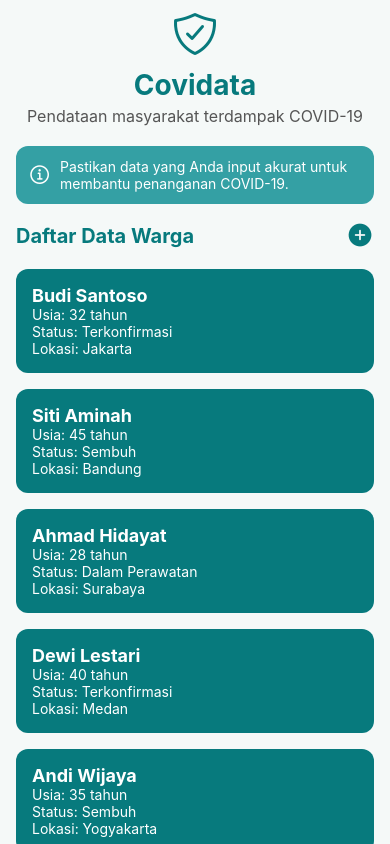
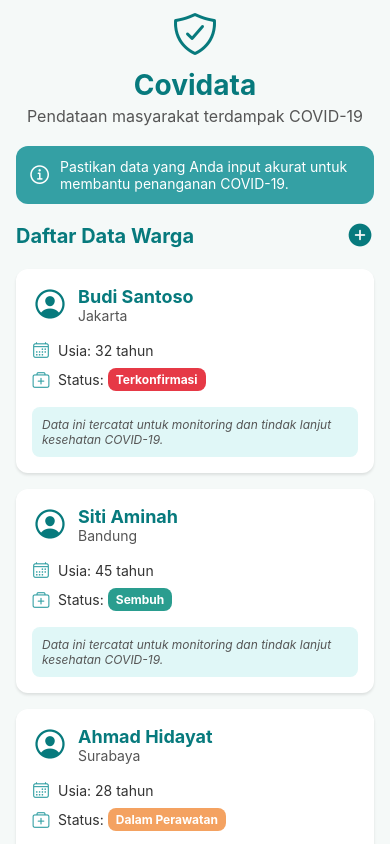
Before and after one commit to fadliEv/covidata, a React Native app: screen /Home in a window 390 px wide. Built offline with nearby package versions, Linux system fonts and the light colour scheme.

Commit message:
updated : data card component

```diff
--- a/src/components/DataCard.js
+++ b/src/components/DataCard.js
@@ -1,30 +1,123 @@
-import { Text, StyleSheet, TouchableOpacity } from 'react-native';
+import { View, Text, StyleSheet, TouchableOpacity } from 'react-native';
+import { Ionicons } from '@expo/vector-icons';
 
 export default function DataCard({ item, onPress }) {
+  const getStatusBadgeStyle = (status) => {
+    switch (status) {
+      case 'Terkonfirmasi':
+        return styles.badgeConfirmed;
+      case 'Dalam Perawatan':
+        return styles.badgeTreatment;
+      case 'Sembuh':
+        return styles.badgeRecovered;
+      default:
+        return styles.badgeDefault;
+    }
+  };
+
   return (
     <TouchableOpacity style={styles.card} onPress={onPress}>
-      <Text style={styles.name}>{item.name}</Text>
-      <Text style={styles.info}>Usia: {item.age} tahun</Text>
-      <Text style={styles.info}>Status: {item.status}</Text>
-      <Text style={styles.info}>Lokasi: {item.location}</Text>
+      <View style={styles.cardHeader}>
+        <Ionicons name="person-circle-outline" size={36} color="#077A7D" />
+        <View style={{ marginLeft: 10 }}>
+          <Text style={styles.name}>{item.name}</Text>
+          <Text style={styles.subInfo}>{item.location}</Text>
+        </View>
+      </View>
+
+      <View style={styles.detailRow}>
+        <Ionicons name="calendar-outline" size={18} color="#34A0A4" />
+        <Text style={styles.detailText}>Usia: {item.age} tahun</Text>
+      </View>
+
+      <View style={styles.detailRow}>
+        <Ionicons name="medkit-outline" size={18} color="#34A0A4" />
+        <Text style={styles.detailText}>
+          Status:
+        </Text>
+        <View style={[styles.badge, getStatusBadgeStyle(item.status)]}>
+          <Text style={styles.badgeText}>{item.status}</Text>
+        </View>
+      </View>
+
+      <View style={styles.descriptionBox}>
+        <Text style={styles.description}>
+          Data ini tercatat untuk monitoring dan tindak lanjut kesehatan COVID-19.
+        </Text>
+      </View>
     </TouchableOpacity>
   );
 }
 
 const styles = StyleSheet.create({
   card: {
-    backgroundColor: '#077A7D',
+    backgroundColor: '#ffffff',
     padding: 16,
     borderRadius: 12,
     marginVertical: 8,
+    elevation: 2,
+    shadowColor: '#000',
+    shadowOffset: { width: 0, height: 2 },
+    shadowOpacity: 0.1,
+    shadowRadius: 3,
+  },
+  cardHeader: {
+    flexDirection: 'row',
+    alignItems: 'center',
+    marginBottom: 12,
   },
   name: {
     fontSize: 18,
     fontWeight: 'bold',
-    color: '#ffffff',
+    color: '#077A7D',
   },
-  info: {
+  subInfo: {
     fontSize: 14,
-    color: '#ffffff',
+    color: '#555',
+  },
+  detailRow: {
+    flexDirection: 'row',
+    alignItems: 'center',
+    marginVertical: 4,
+    flexWrap: 'wrap',
+  },
+  detailText: {
+    fontSize: 14,
+    color: '#333',
+    marginLeft: 8,
+    marginRight: 4,
+  },
+  badge: {
+    paddingHorizontal: 8,
+    paddingVertical: 4,
+    borderRadius: 8,
+  },
+  badgeText: {
+    color: '#fff',
+    fontSize: 12,
+    fontWeight: 'bold',
+  },
+  badgeConfirmed: {
+    backgroundColor: '#E63946',
+  },
+  badgeTreatment: {
+    backgroundColor: '#F4A261',
+  },
+  badgeRecovered: {
+    backgroundColor: '#2A9D8F',
+  },
+  badgeDefault: {
+    backgroundColor: '#6c757d',
+  },
+  descriptionBox: {
+    marginTop: 12,
+    backgroundColor: '#E0F7F7',
+    padding: 10,
+    borderRadius: 8,
+  },
+  description: {
+    fontSize: 12,
+    color: '#555',
+    fontStyle: 'italic',
   },
 });
--- a/src/navigation/AppNavigator.js
+++ b/src/navigation/AppNavigator.js
@@ -1,4 +1,3 @@
-// navigation/AppNavigation.js
 import { NavigationContainer } from '@react-navigation/native';
 import { createNativeStackNavigator } from '@react-navigation/native-stack';
 import HomeScreen from '../screens/HomeScreen';
--- a/src/utils/dummy.js
+++ b/src/utils/dummy.js
@@ -1,4 +1,3 @@
-// utils/dummy.js
 export const dummyData = [
     {
       id: '1',
```
